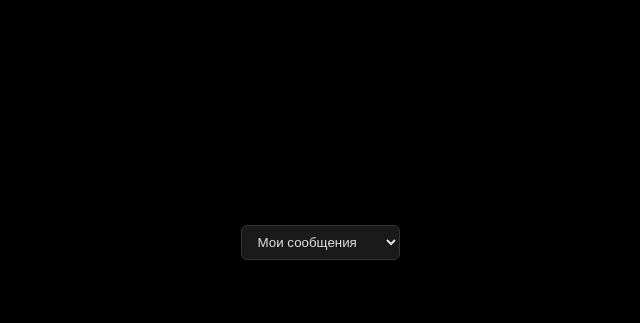
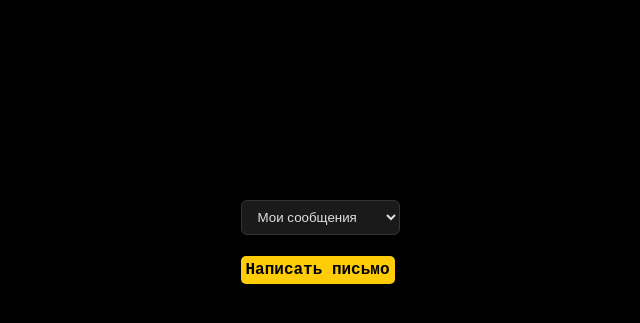
Before and after one commit to RobertAvdeenkov/TeacherStudents, a Python web app: template templates/message.html in a window 1280 px wide. Shown: the part 153-476 px from the top of the page, without its empty margins (320-960 px from the left). Run offline with Jinja, Linux system fonts and the light colour scheme; the template is opened without the code that fills it, so the values that code supplies are empty.

Commit message:
кнопка отправки

```diff
--- a/templates/message.html
+++ b/templates/message.html
@@ -54,6 +54,10 @@
             background: #1a1a1a;
             color: #e0e0e0;
         }
+
+        a{
+            color: #ffcc00;
+        }
     </style>
 </head>
 <body>
@@ -62,7 +66,9 @@
                 <option value="mine">Мои сообщения</option>
                 <option value="others">Чужие сообщения</option>
             </select>
-
+            <p></p>
+            <a href="/sending" style="color: #000000; background-color: #ffcc08; text-decoration:none; padding: 5px; border-radius: 5px;font-weight: bold;">Написать письмо</a>
+            <p></p>
                     <!-- Элемент для сообщения (будет отображать data.message) -->
 
                     <!-- Элемент для контента -->
```
